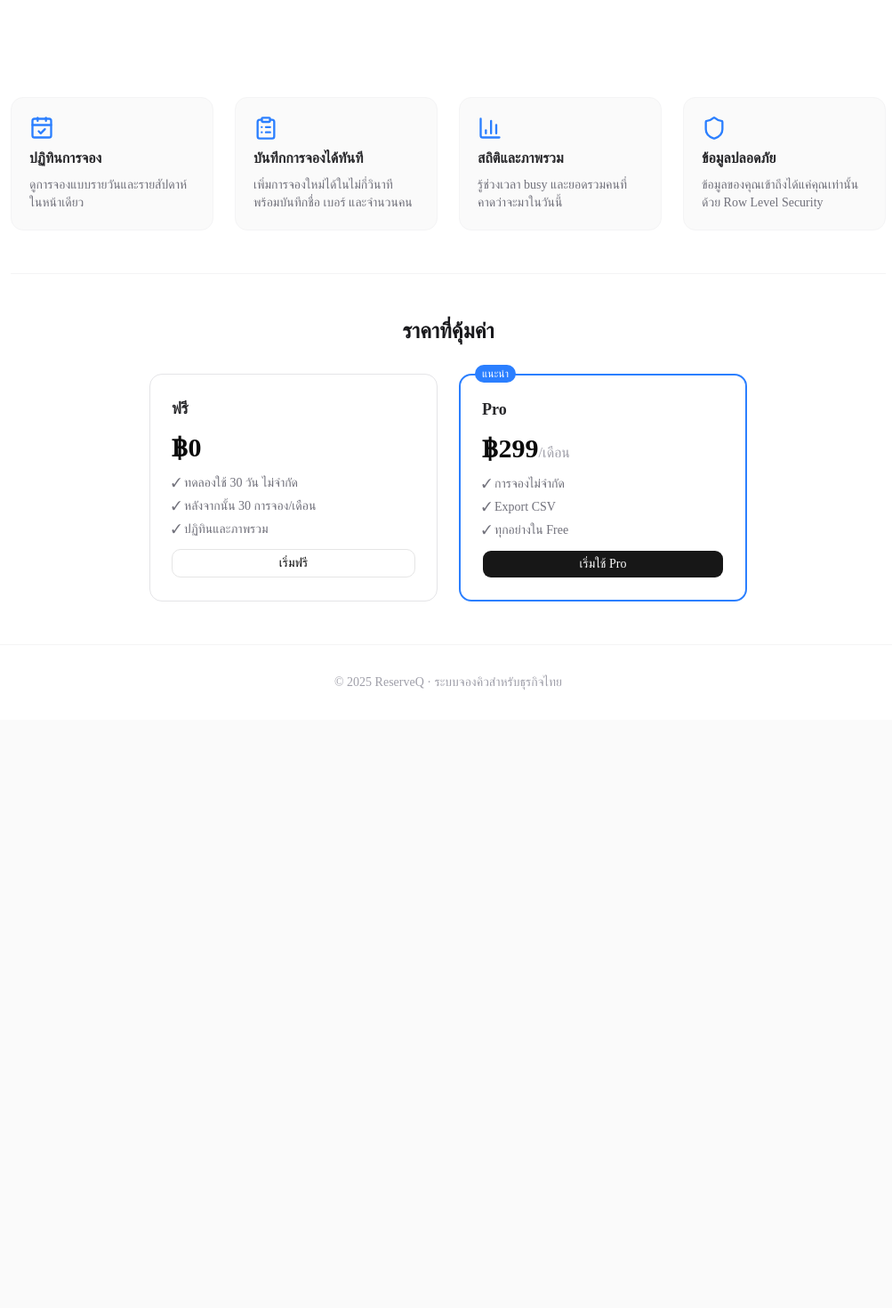
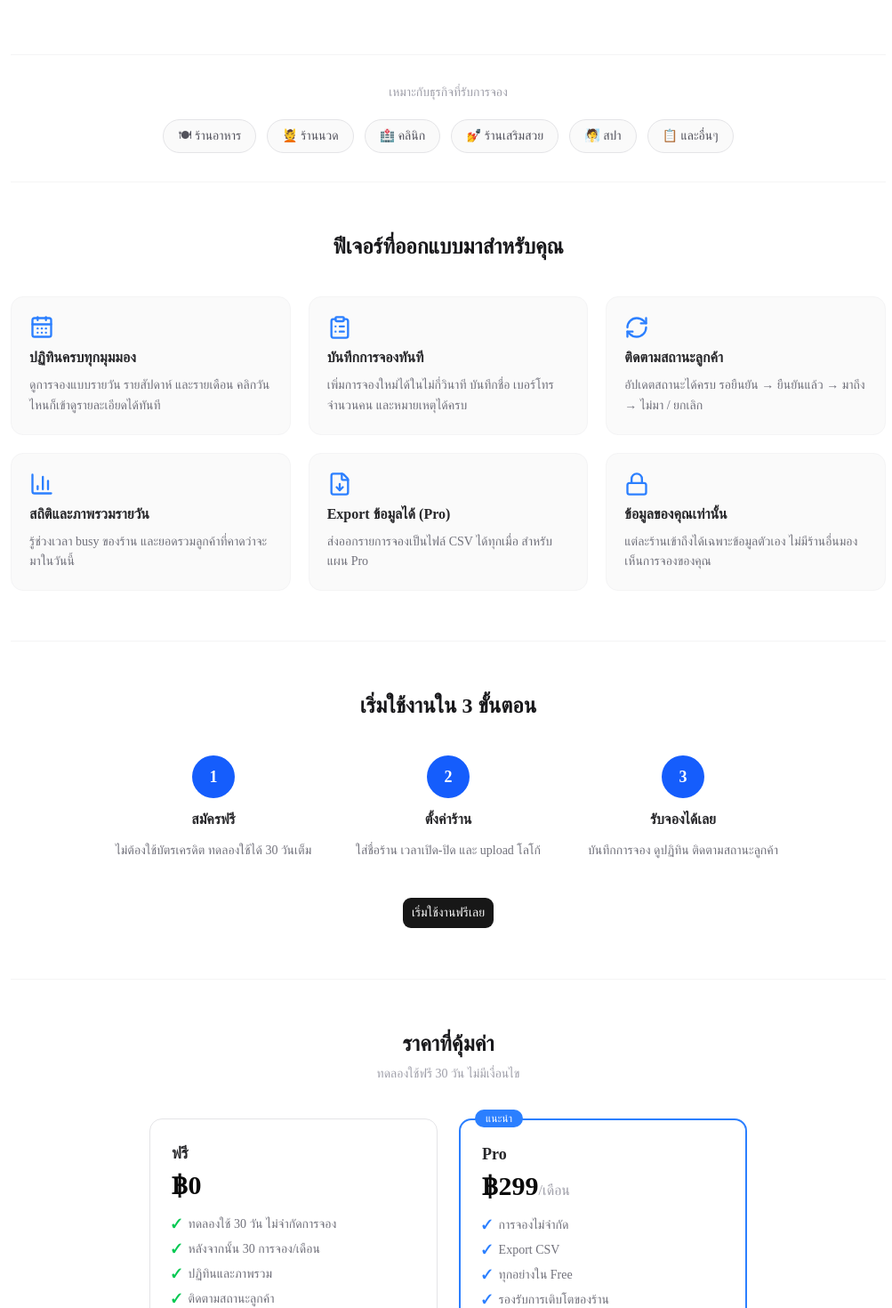
Before and after one commit to rightkik/reserveq, a Next.js app: page / in a window 1280 px wide. Shown: the part 460-1930 px from the top of the page at 89% size, without its empty margins (136-1139 px from the left). Before the commit the page ends 1269 px from the top, so only its background shows below. Built offline with nearby package versions, Linux system fonts and the light colour scheme.

Commit message:
feat: redesign landing page with clearer messaging and new sections
Co-Authored-By: Claude Sonnet 4.6 <noreply@anthropic.com>

```diff
--- a/app/page.tsx
+++ b/app/page.tsx
@@ -1,6 +1,47 @@
 import Link from 'next/link'
 import { Button } from '@/components/ui/button'
-import { CalendarCheck, ClipboardList, BarChart3, Shield } from 'lucide-react'
+import { CalendarDays, ClipboardList, BarChart3, Lock, RefreshCw, FileDown } from 'lucide-react'
+
+const features = [
+  {
+    icon: CalendarDays,
+    title: 'ปฏิทินครบทุกมุมมอง',
+    desc: 'ดูการจองแบบรายวัน รายสัปดาห์ และรายเดือน คลิกวันไหนก็เข้าดูรายละเอียดได้ทันที',
+  },
+  {
+    icon: ClipboardList,
+    title: 'บันทึกการจองทันที',
+    desc: 'เพิ่มการจองใหม่ได้ในไม่กี่วินาที บันทึกชื่อ เบอร์โทร จำนวนคน และหมายเหตุได้ครบ',
+  },
+  {
+    icon: RefreshCw,
+    title: 'ติดตามสถานะลูกค้า',
+    desc: 'อัปเดตสถานะได้ครบ รอยืนยัน → ยืนยันแล้ว → มาถึง → ไม่มา / ยกเลิก',
+  },
+  {
+    icon: BarChart3,
+    title: 'สถิติและภาพรวมรายวัน',
+    desc: 'รู้ช่วงเวลา busy ของร้าน และยอดรวมลูกค้าที่คาดว่าจะมาในวันนี้',
+  },
+  {
+    icon: FileDown,
+    title: 'Export ข้อมูลได้ (Pro)',
+    desc: 'ส่งออกรายการจองเป็นไฟล์ CSV ได้ทุกเมื่อ สำหรับแผน Pro',
+  },
+  {
+    icon: Lock,
+    title: 'ข้อมูลของคุณเท่านั้น',
+    desc: 'แต่ละร้านเข้าถึงได้เฉพาะข้อมูลตัวเอง ไม่มีร้านอื่นมองเห็นการจองของคุณ',
+  },
+]
+
+const businessTypes = ['🍽 ร้านอาหาร', '💆 ร้านนวด', '🏥 คลินิก', '💅 ร้านเสริมสวย', '🧖 สปา', '📋 และอื่นๆ']
+
+const steps = [
+  { step: '1', title: 'สมัครฟรี', desc: 'ไม่ต้องใช้บัตรเครดิต ทดลองใช้ได้ 30 วันเต็ม' },
+  { step: '2', title: 'ตั้งค่าร้าน', desc: 'ใส่ชื่อร้าน เวลาเปิด-ปิด และ upload โลโก้' },
+  { step: '3', title: 'รับจองได้เลย', desc: 'บันทึกการจอง ดูปฏิทิน ติดตามสถานะลูกค้า' },
+]
 
 export default function LandingPage() {
   return (
@@ -18,14 +59,16 @@ export default function LandingPage() {
       </header>
 
       <main className="max-w-5xl mx-auto px-5">
+
+        {/* Hero */}
         <section className="py-20 text-center space-y-6">
           <h1 className="text-4xl md:text-5xl font-bold text-zinc-900 leading-tight">
-            จัดการการจองร้านคุณ<br />
-            <span className="text-blue-600">ได้ง่ายๆ ใน 1 นาที</span>
+            เลิกจดจองลงกระดาษ<br />
+            <span className="text-blue-600">จัดการทุกการจองในที่เดียว</span>
           </h1>
           <p className="text-lg text-zinc-500 max-w-xl mx-auto">
-            บันทึกการจอง ดูปฏิทิน และติดตามสถานะลูกค้าได้ในที่เดียว
-            ออกแบบมาสำหรับร้านอาหารและธุรกิจขนาดเล็กในไทย
+            สำหรับร้านอาหาร ร้านนวด คลินิก สปา และทุกธุรกิจที่รับจองในไทย<br />
+            บันทึก ติดตาม และดูปฏิทินการจองได้จากทุกอุปกรณ์
           </p>
           <div className="flex flex-col sm:flex-row gap-3 justify-center">
             <Button asChild size="lg">
@@ -38,44 +81,84 @@ export default function LandingPage() {
           <p className="text-xs text-zinc-400">ไม่ต้องใช้บัตรเครดิต · ยกเลิกได้ทุกเมื่อ</p>
         </section>
 
-        <section className="grid md:grid-cols-2 lg:grid-cols-4 gap-6 py-12">
-          {[
-            { icon: CalendarCheck, title: 'ปฏิทินการจอง', desc: 'ดูการจองแบบรายวันและรายสัปดาห์ในหน้าเดียว' },
-            { icon: ClipboardList, title: 'บันทึกการจองได้ทันที', desc: 'เพิ่มการจองใหม่ได้ในไม่กี่วินาที พร้อมบันทึกชื่อ เบอร์ และจำนวนคน' },
-            { icon: BarChart3, title: 'สถิติและภาพรวม', desc: 'รู้ช่วงเวลา busy และยอดรวมคนที่คาดว่าจะมาในวันนี้' },
-            { icon: Shield, title: 'ข้อมูลปลอดภัย', desc: 'ข้อมูลของคุณเข้าถึงได้แค่คุณเท่านั้น ด้วย Row Level Security' },
-          ].map(({ icon: Icon, title, desc }) => (
+        {/* Business types */}
+        <section className="py-8 border-t border-zinc-100">
+          <p className="text-center text-sm font-medium text-zinc-400 mb-5">เหมาะกับธุรกิจที่รับการจอง</p>
+          <div className="flex flex-wrap justify-center gap-3">
+            {businessTypes.map(b => (
+              <span key={b} className="px-4 py-2 rounded-full bg-zinc-50 border border-zinc-200 text-sm text-zinc-600">
+                {b}
+              </span>
+            ))}
+          </div>
+        </section>
+
+        {/* Features */}
+        <section className="py-14 border-t border-zinc-100">
+          <h2 className="text-2xl font-bold text-center text-zinc-900 mb-10">ฟีเจอร์ที่ออกแบบมาสำหรับคุณ</h2>
+          <div className="grid md:grid-cols-2 lg:grid-cols-3 gap-5">
+            {features.map(({ icon: Icon, title, desc }) => (
               <div key={title} className="p-5 rounded-xl border border-zinc-100 bg-zinc-50 space-y-2">
                 <Icon className="h-7 w-7 text-blue-500" />
                 <p className="font-semibold text-zinc-800">{title}</p>
-              <p className="text-sm text-zinc-500">{desc}</p>
+                <p className="text-sm text-zinc-500 leading-relaxed">{desc}</p>
               </div>
             ))}
+          </div>
         </section>
 
-        <section className="py-12 border-t border-zinc-100">
-          <h2 className="text-2xl font-bold text-center text-zinc-900 mb-8">ราคาที่คุ้มค่า</h2>
+        {/* How it works */}
+        <section className="py-14 border-t border-zinc-100">
+          <h2 className="text-2xl font-bold text-center text-zinc-900 mb-10">เริ่มใช้งานใน 3 ขั้นตอน</h2>
+          <div className="grid md:grid-cols-3 gap-6 max-w-3xl mx-auto">
+            {steps.map(({ step, title, desc }) => (
+              <div key={step} className="text-center space-y-3">
+                <div className="w-12 h-12 rounded-full bg-blue-600 text-white text-lg font-bold flex items-center justify-center mx-auto">
+                  {step}
+                </div>
+                <p className="font-semibold text-zinc-800">{title}</p>
+                <p className="text-sm text-zinc-500 leading-relaxed">{desc}</p>
+              </div>
+            ))}
+          </div>
+          <div className="text-center mt-10">
+            <Button asChild size="lg">
+              <Link href="/register">เริ่มใช้งานฟรีเลย</Link>
+            </Button>
+          </div>
+        </section>
+
+        {/* Pricing */}
+        <section className="py-14 border-t border-zinc-100">
+          <h2 className="text-2xl font-bold text-center text-zinc-900 mb-2">ราคาที่คุ้มค่า</h2>
+          <p className="text-center text-zinc-400 text-sm mb-10">ทดลองใช้ฟรี 30 วัน ไม่มีเงื่อนไข</p>
           <div className="grid md:grid-cols-2 gap-6 max-w-2xl mx-auto">
-            <div className="border border-zinc-200 rounded-xl p-6 space-y-3">
+            <div className="border border-zinc-200 rounded-xl p-6 space-y-4">
+              <div>
                 <p className="font-bold text-zinc-800 text-lg">ฟรี</p>
-              <p className="text-3xl font-bold">฿0</p>
-              <ul className="space-y-1.5 text-sm text-zinc-500">
-                <li>✓ ทดลองใช้ 30 วัน ไม่จำกัด</li>
-                <li>✓ หลังจากนั้น 30 การจอง/เดือน</li>
-                <li>✓ ปฏิทินและภาพรวม</li>
+                <p className="text-3xl font-bold mt-1">฿0</p>
+              </div>
+              <ul className="space-y-2 text-sm text-zinc-500">
+                <li className="flex items-center gap-2"><span className="text-green-500 font-bold">✓</span> ทดลองใช้ 30 วัน ไม่จำกัดการจอง</li>
+                <li className="flex items-center gap-2"><span className="text-green-500 font-bold">✓</span> หลังจากนั้น 30 การจอง/เดือน</li>
+                <li className="flex items-center gap-2"><span className="text-green-500 font-bold">✓</span> ปฏิทินและภาพรวม</li>
+                <li className="flex items-center gap-2"><span className="text-green-500 font-bold">✓</span> ติดตามสถานะลูกค้า</li>
               </ul>
               <Button asChild className="w-full" variant="outline">
                 <Link href="/register">เริ่มฟรี</Link>
               </Button>
             </div>
-            <div className="border-2 border-blue-500 rounded-xl p-6 space-y-3 relative">
-              <span className="absolute -top-3 left-4 bg-blue-500 text-white text-xs px-2 py-0.5 rounded-full">แนะนำ</span>
+            <div className="border-2 border-blue-500 rounded-xl p-6 space-y-4 relative">
+              <span className="absolute -top-3 left-4 bg-blue-500 text-white text-xs px-3 py-0.5 rounded-full font-medium">แนะนำ</span>
+              <div>
                 <p className="font-bold text-zinc-800 text-lg">Pro</p>
-              <p className="text-3xl font-bold">฿299<span className="text-base font-normal text-zinc-400">/เดือน</span></p>
-              <ul className="space-y-1.5 text-sm text-zinc-500">
-                <li>✓ การจองไม่จำกัด</li>
-                <li>✓ Export CSV</li>
-                <li>✓ ทุกอย่างใน Free</li>
+                <p className="text-3xl font-bold mt-1">฿299<span className="text-base font-normal text-zinc-400">/เดือน</span></p>
+              </div>
+              <ul className="space-y-2 text-sm text-zinc-500">
+                <li className="flex items-center gap-2"><span className="text-blue-500 font-bold">✓</span> การจองไม่จำกัด</li>
+                <li className="flex items-center gap-2"><span className="text-blue-500 font-bold">✓</span> Export CSV</li>
+                <li className="flex items-center gap-2"><span className="text-blue-500 font-bold">✓</span> ทุกอย่างใน Free</li>
+                <li className="flex items-center gap-2"><span className="text-blue-500 font-bold">✓</span> รองรับการเติบโตของร้าน</li>
               </ul>
               <Button asChild className="w-full">
                 <Link href="/register">เริ่มใช้ Pro</Link>
@@ -83,10 +166,11 @@ export default function LandingPage() {
             </div>
           </div>
         </section>
+
       </main>
 
       <footer className="border-t border-zinc-100 py-8 text-center text-sm text-zinc-400">
-        © 2025 ReserveQ · ระบบจองคิวสำหรับธุรกิจไทย
+        © 2026 ReserveQ · ระบบจองคิวสำหรับธุรกิจไทย
       </footer>
     </div>
   )
```
Lines whose indentation alone changed are shown as unchanged.
